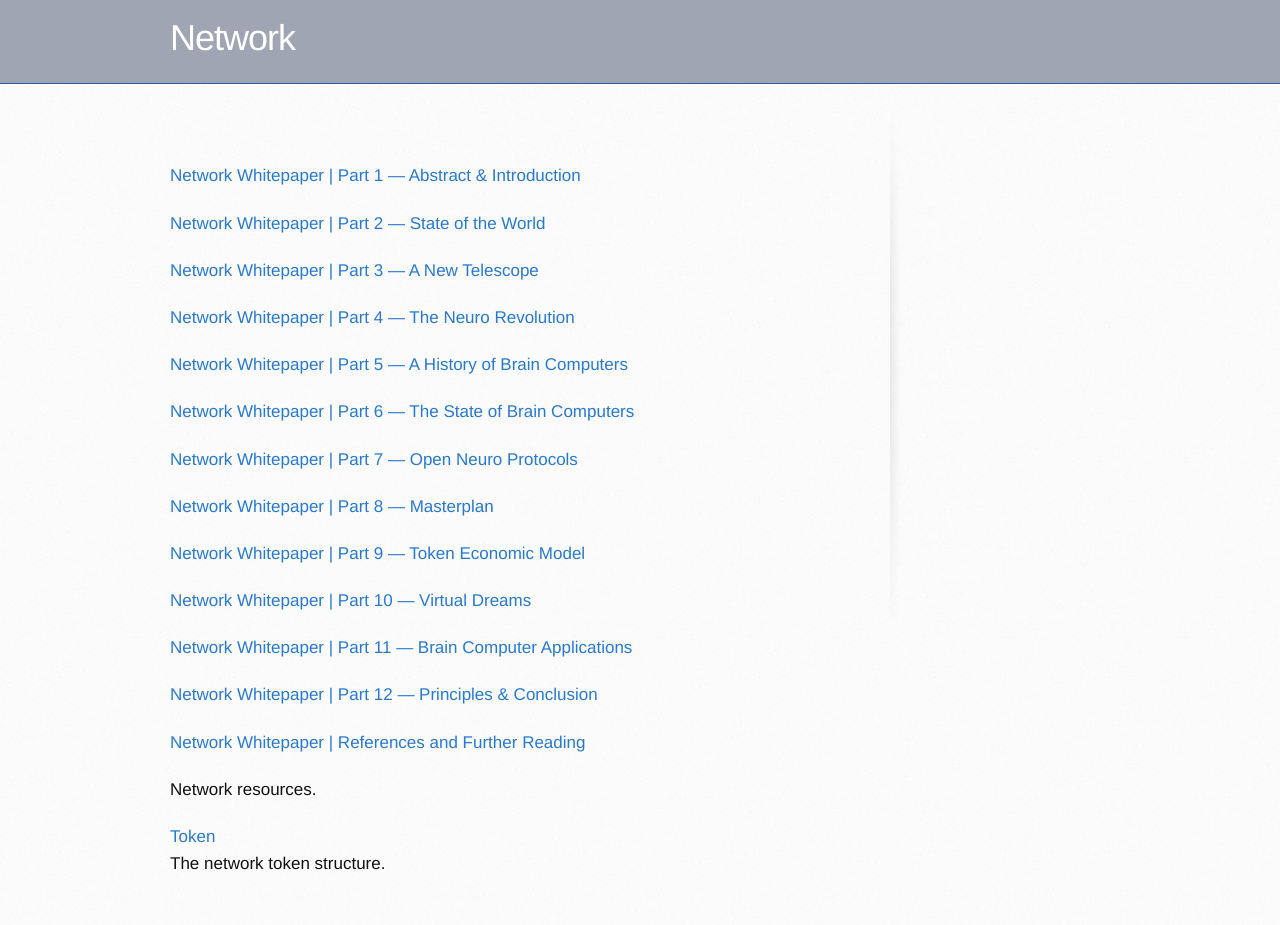
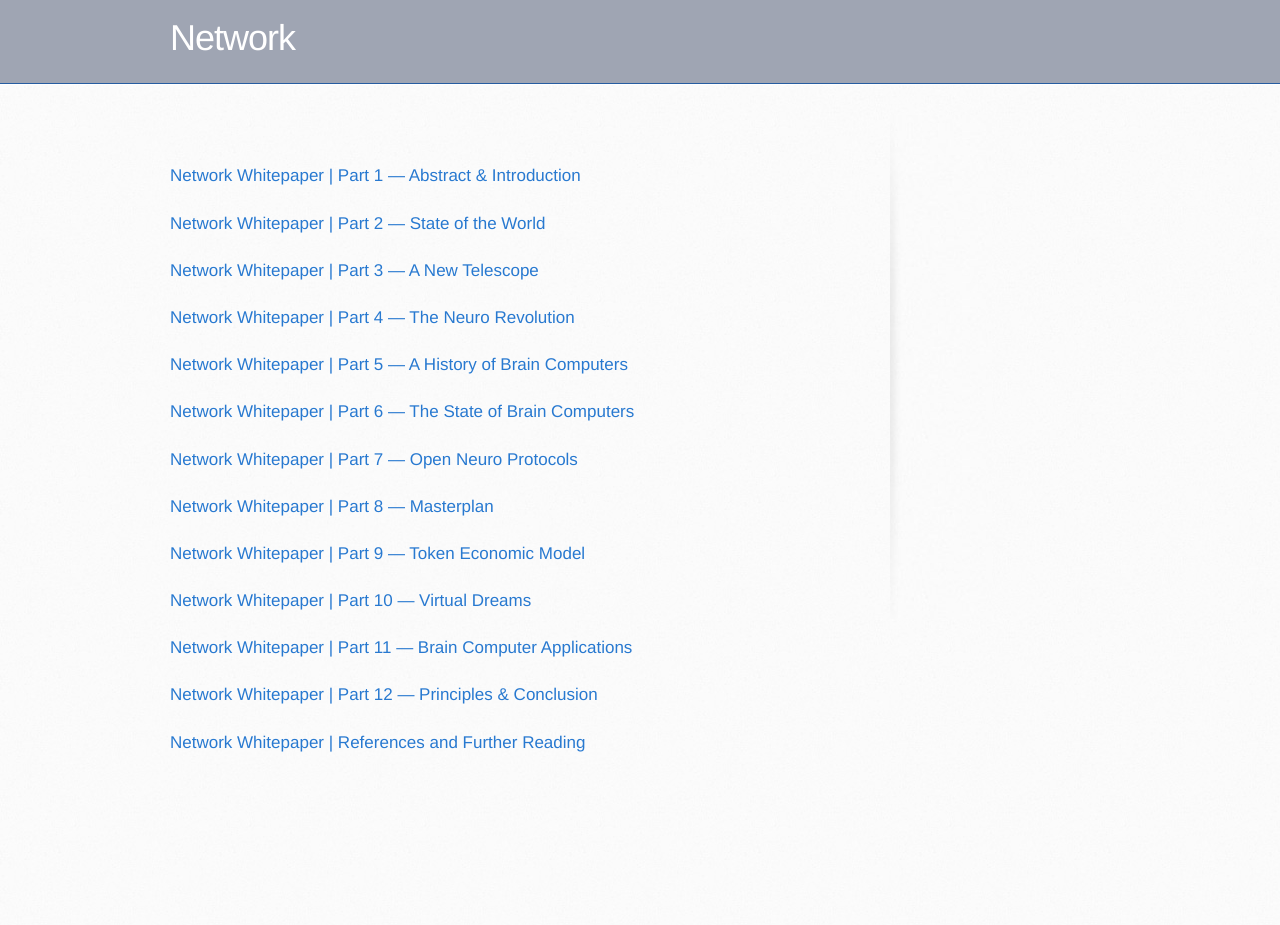
Before and after one commit to networkf/network.github.io, a Jekyll site: the page built from index.md, in a window 1280 px wide. Built offline with Jekyll 4.4.1, drawn with Linux system fonts in a browser that asks for light colours; some web fonts are replaced; our own code applies the rules of GitHub Pages for plain Markdown files; the repository's description, which GitHub fills in, is left out; after the commit the page ends 900 px from its top, so only the background shows below that.

Commit message:
Update index.md

```diff
--- a/index.md
+++ b/index.md
@@ -46,9 +46,3 @@ layout: default
 
 [Network Whitepaper | References and Further Reading](/whitepaper21references)
 <br>
-
-Network resources.
-
-[Token](/token)
-<br>
-The network token structure.
```
